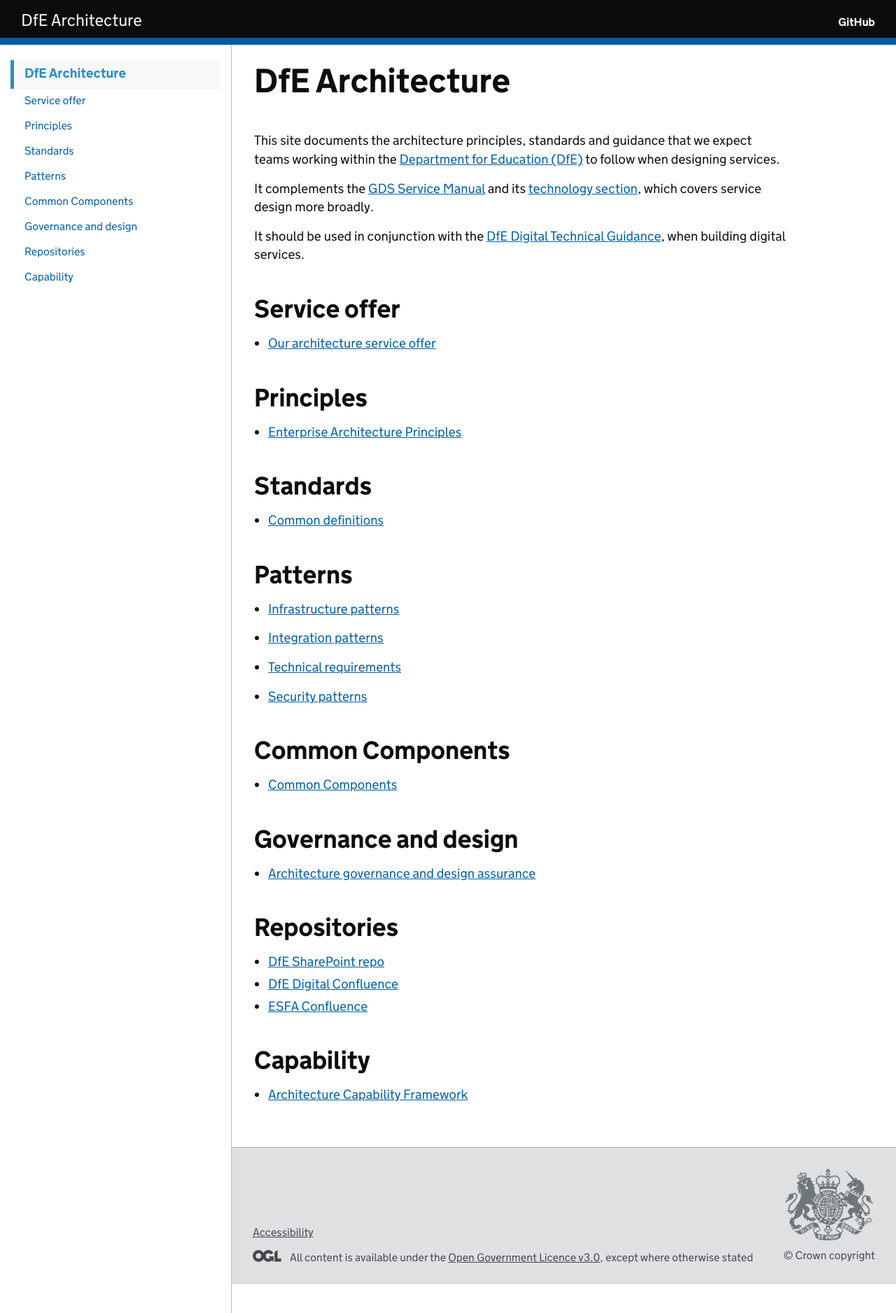
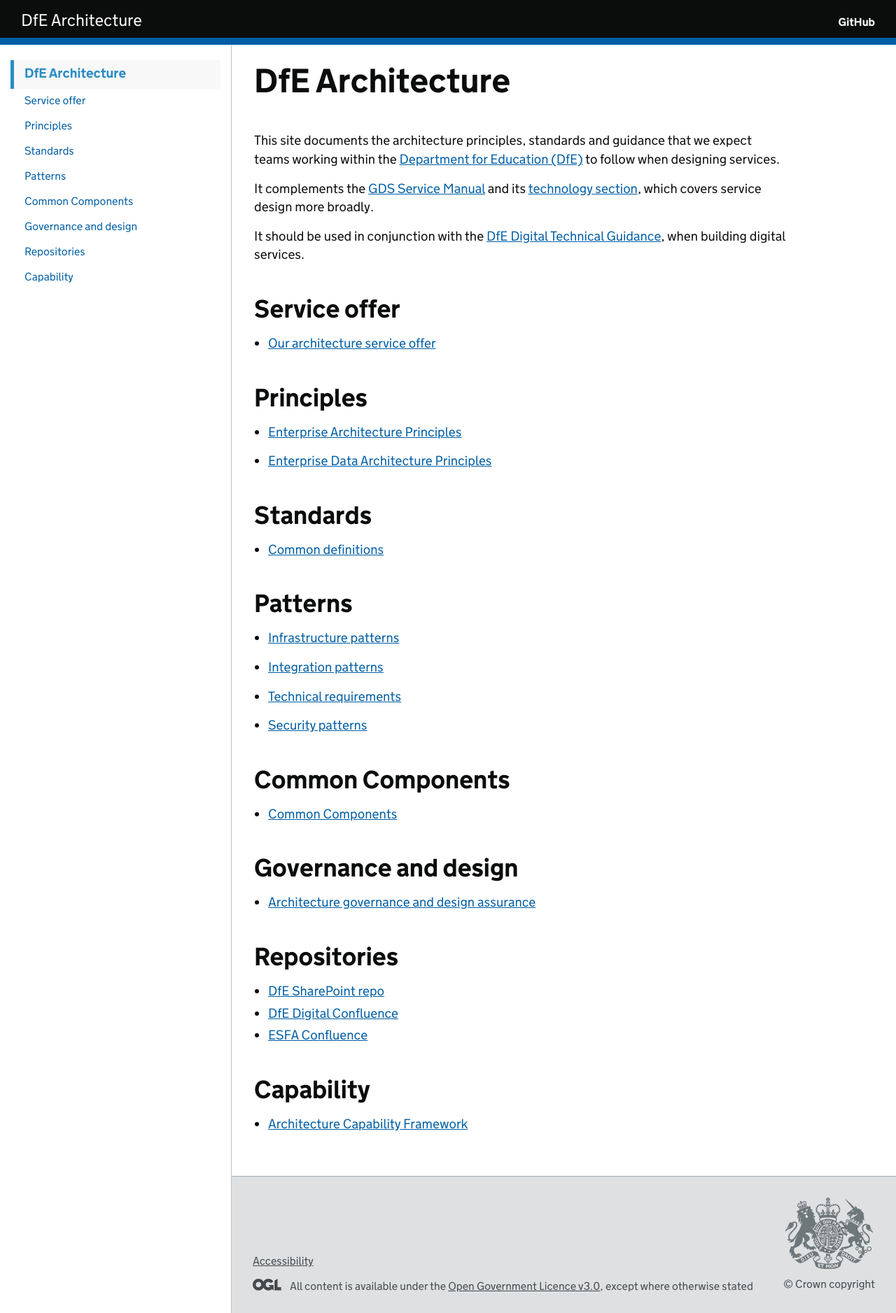
Before and after one commit to DFE-Digital/architecture, a Jekyll site: the page built from index.md, in a window 1280 px wide. Shown: the whole page at 70% size. Built offline with Jekyll 4.4.1, drawn with Linux system fonts in a browser that asks for light colours; our own code applies the rules of GitHub Pages for plain Markdown files.

Commit message:
Set up data architecture principles

```diff
--- /dev/null
+++ b/principles/enterprise-data-architecture-principles.md
@@ -0,0 +1,8 @@
+---
+category: Architecture Principles
+expires: 2021-01-01
+---
+
+# Enterprise Data Architecture Principles
+
+[Placeholder for text]
```
Also changed, not shown: principles/enterprise-architecture-principles.md (renamed from principles/index.md, +1 -1 lines).
